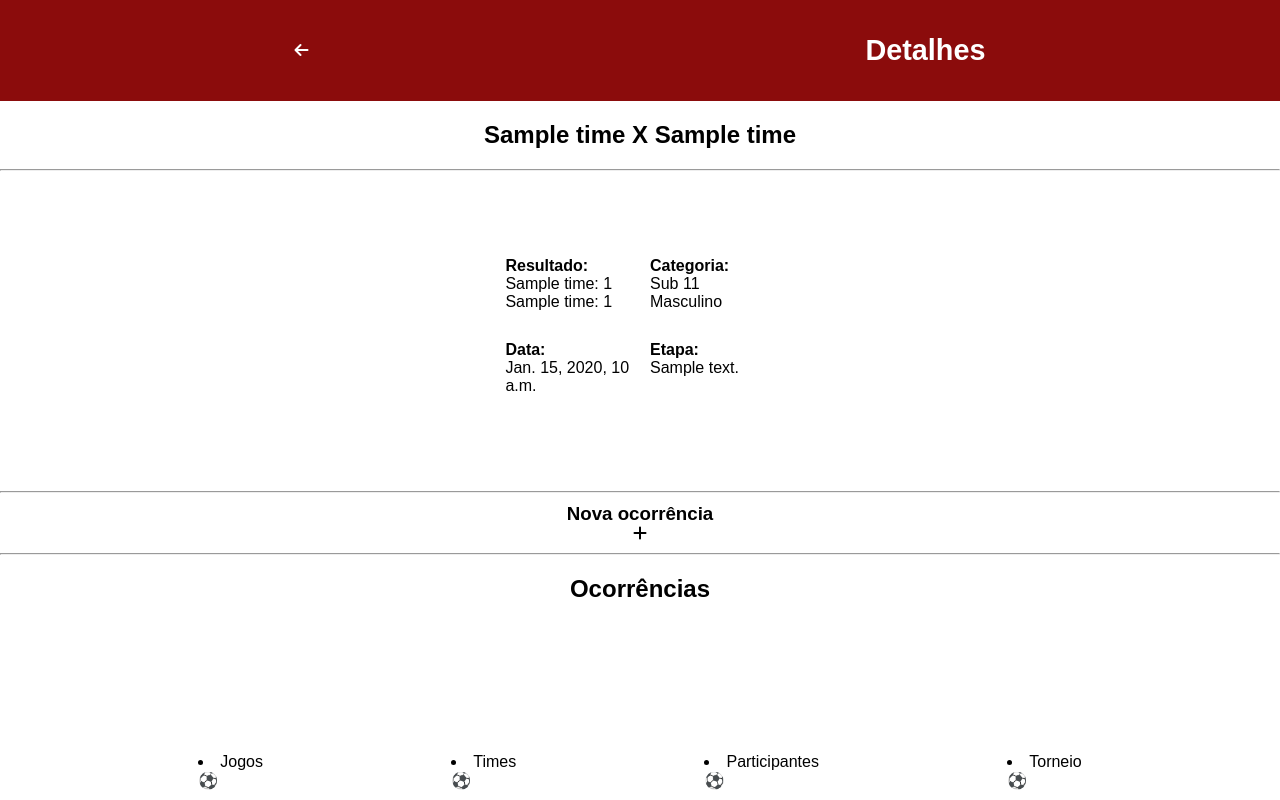
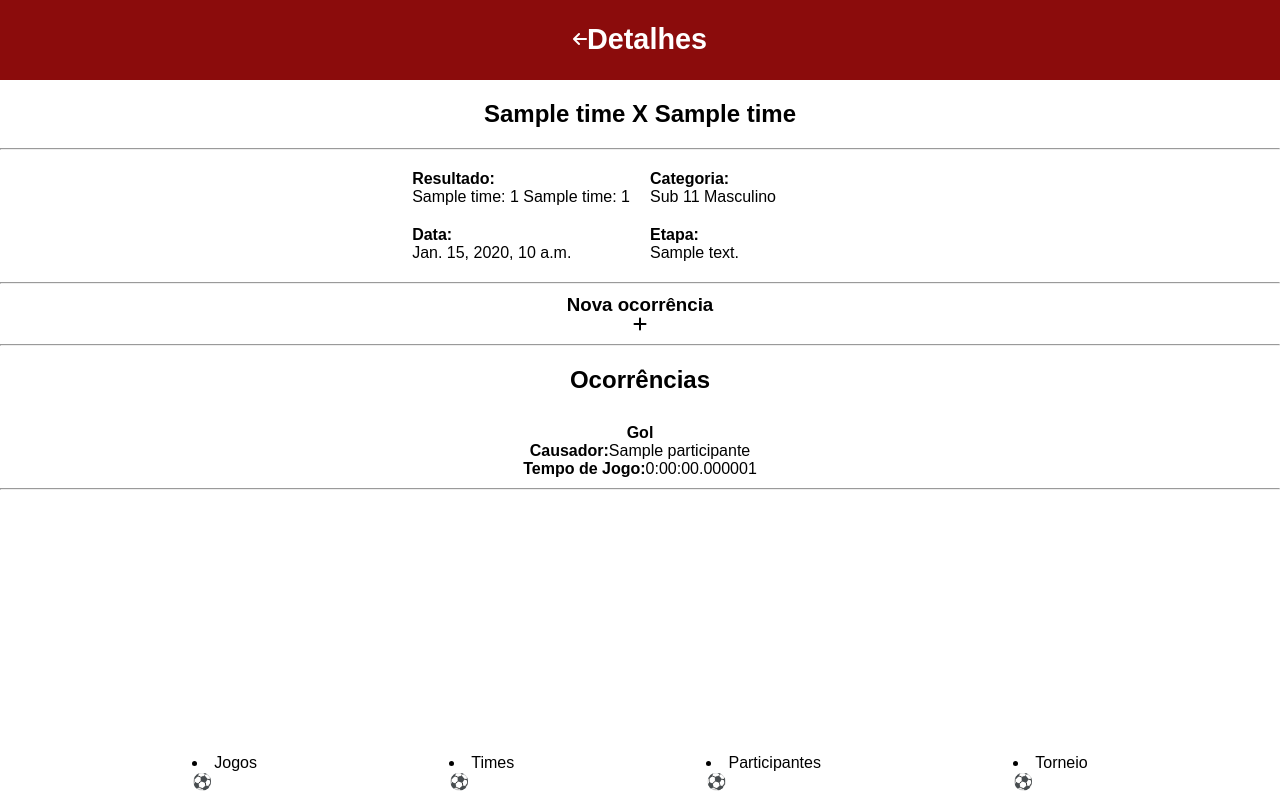
Before and after one commit to AndreASLima504/Afrojogos_Camp, a Django app: page /jogos/00000000-0000-0000-0000-000000000001/ in a window 1280 px wide. Run offline with Django 5.2, Linux system fonts and the light colour scheme; tables that the repository leaves empty hold one stand-in row (values such as "Sample post"); some libraries are stand-ins or nearby versions.

Commit message:
Dados de ocorrências em exibição corretamente

```diff
--- a/afrocamp_app/admin.py
+++ b/afrocamp_app/admin.py
@@ -9,6 +9,8 @@ admin.site.register(Time)
 @admin.register(Participante)
 class ParticipanteAdmin(admin.ModelAdmin):
     list_display = ['id', 'nome', 'funcao', 'time', 'telefone']
+
+
 admin.site.register(Bairro)
 admin.site.register(Clube)
 admin.site.register(Esporte)
--- a/afrocamp_app/models.py
+++ b/afrocamp_app/models.py
@@ -5,7 +5,7 @@ from django.utils.translation import gettext_lazy as _
 from .choices import CategoriaChoices
 
 class Usuario(models.Model):
-    id = models.UUIDField(primary_key=True, default=uuid4())
+    id = models.UUIDField(primary_key=True, default=uuid4)
     class TipoUsuario(models.TextChoices):
         VISTORIADOR = 'vis', _('Vistoriador')
         ADMINISTRADOR = 'adm', _('Administrador')
@@ -16,14 +16,16 @@ class Usuario(models.Model):
 
 
 class Funcao(models.Model):
-    id = models.UUIDField(primary_key=True, default=uuid4())
+    id = models.UUIDField(primary_key=True, default=uuid4)
+    def __str__(self):
+        return self.descricao_funcao
     descricao_funcao = models.CharField(max_length=100)
 
 class Bairro(models.Model):
     def __str__(self):
         return self.nome
 
-    id = models.UUIDField(primary_key=True, default=uuid4())
+    id = models.UUIDField(primary_key=True, default=uuid4)
     class NomeZona(models.TextChoices):
         NORTE = "NORTE", "Zona Norte"
         SUL = "SUL", "Zona Sul"
@@ -37,7 +39,7 @@ class Clube(models.Model):
     def __str__(self):
         return self.nome
 
-    id = models.UUIDField(primary_key=True, default=uuid4())
+    id = models.UUIDField(primary_key=True, default=uuid4)
     nome = models.CharField(max_length=100)
     models.ForeignKey(Bairro, on_delete=models.SET_NULL, null=True, blank=True)
 
@@ -45,14 +47,14 @@ class Esporte(models.Model):
     def __str__(self):
         return self.nome
 
-    id = models.UUIDField(primary_key=True, default=uuid4())
+    id = models.UUIDField(primary_key=True, default=uuid4)
     nome = models.CharField(max_length=100)
 
 class Responsavel_Time(models.Model):
     def __str__(self):
         return self.nome
 
-    id = models.UUIDField(primary_key=True, default=uuid4())
+    id = models.UUIDField(primary_key=True, default=uuid4)
     nome = models.CharField(max_length=100)
     telefone = models.CharField(max_length=11)
     email = models.CharField(max_length=100)
@@ -61,7 +63,7 @@ class Time(models.Model):
     def __str__(self):
         return self.nome
 
-    id = models.UUIDField(primary_key=True, default=uuid4())
+    id = models.UUIDField(primary_key=True, default=uuid4)
     clube = models.ForeignKey(Clube, on_delete=models.CASCADE)
     nome = models.CharField(max_length=100)
     responsavel = models.ForeignKey(Responsavel_Time, on_delete=models.SET_NULL, null=True, blank=True)
@@ -73,7 +75,7 @@ class Participante(models.Model):
     def __str__(self):
         return self.nome
 
-    id = models.UUIDField(primary_key=True, default=uuid4())
+    id = models.UUIDField(primary_key=True, default=uuid4)
     nome = models.CharField(max_length=100)
     cpf = models.CharField(max_length=11)
     telefone = models.CharField(max_length=11, default='', blank=True)
@@ -91,7 +93,7 @@ class Fase(models.Model):
     def __str__(self):
         return self.descricao
 
-    id = models.UUIDField(primary_key=True, default=uuid4())
+    id = models.UUIDField(primary_key=True, default=uuid4)
     descricao = models.CharField(max_length=100)
 
 class Jogo(models.Model):
@@ -99,7 +101,7 @@ class Jogo(models.Model):
         return f"{self.time_1} X {self.time_2} | {self.tempo_inicio}"
 
 
-    id = models.UUIDField(primary_key=True, default=uuid4())
+    id = models.UUIDField(primary_key=True, default=uuid4)
     tempo_inicio = models.DateTimeField(default=datetime.now)
     tempo_fim = models.DateTimeField(null=True, blank=True)
     pontuacao_time1 = models.IntegerField(default=0)
@@ -111,9 +113,9 @@ class Jogo(models.Model):
 
 class Torneio(models.Model):
     def __str__(self):
-        return f"{self.esporte} - {self.categoria}"
+        return f"{self.esporte} - {self.get_categoria_display()}"
 
-    id = models.UUIDField(primary_key=True, default=uuid4())
+    id = models.UUIDField(primary_key=True, default=uuid4)
     categoria = models.CharField(max_length=9, choices=CategoriaChoices)
     esporte = models.ForeignKey(Esporte, on_delete=models.CASCADE)
     vencedor = models.ForeignKey(Time, on_delete=models.SET_NULL, null=True, blank=True, default=None)
@@ -121,7 +123,7 @@ class Torneio(models.Model):
 
 class Ocorrencia(models.Model):
     def __str__(self):
-        return f"{self.tipo_ocorrencia} no {self.jogo}"
+        return f"{self.get_tipo_ocorrencia_display()} no {self.jogo}"
     class TipoOcorrencia(models.TextChoices):
         GOL = 'gol', _('Gol')
         AMARELO_FALTA = 'am_ft', _('Cartão Amarelo: falta')
@@ -130,16 +132,20 @@ class Ocorrencia(models.Model):
         VERMELHO_MISC = 'verm_misc', _('Cartão Vermelho: outros motivos')
         FALTA = 'ft', _('Falta')
 
-    id = models.UUIDField(primary_key=True, default=uuid4())
+    id = models.UUIDField(primary_key=True, default=uuid4)
     tipo_ocorrencia = models.CharField(choices=TipoOcorrencia)
-    tempo_jogo = models.TimeField(auto_now=False, auto_now_add=False)
+    jogo = models.ForeignKey(Jogo, on_delete=models.CASCADE)
+    tempo_jogo = models.DurationField()
     envolvidos = models.ManyToManyField(Participante, through="OcorrenciaParticipante")
-    jogo = models.ForeignKey(Jogo, on_delete=models.CASCADE)
+    def save(self, *args, **kwargs):
+        if not self.tempo_jogo and self.jogo and self.jogo.tempo_inicio:
+            self.tempo_jogo = datetime.now() - self.jogo.tempo_inicio
+        super().save(*args, **kwargs)
 
 class OcorrenciaParticipante(models.Model):
     def __str__(self):
-        return f"{self.participante} {self.envolvimento} de {self.ocorrencia}"
-    id = models.UUIDField(primary_key=True, default=uuid4())
+        return f"{self.participante} {self.get_envolvimento_display()} de {self.ocorrencia}"
+    id = models.UUIDField(primary_key=True, default=uuid4)
     participante = models.ForeignKey(Participante, on_delete=models.CASCADE)
     class Envolvimento(models.TextChoices):
         CAUSADOR = 'cs', _('Causador')
--- a/afrocamp_app/static/main.css
+++ b/afrocamp_app/static/main.css
@@ -4,36 +4,66 @@
     box-sizing: border-box;
   }
 
-  body {
+  :root {
+      --navbar-height: 7vh;
+      --header-height: 10vh;
+    }
+
+
+    body {
     font-family: Arial, sans-serif;
-    background-color: #fff;
+    background-color: #ffff;
   }
 
   .header {
     background-color: #8B0C0C;
     color: white;
-    padding: 2rem 1rem;
+    /* padding: 2rem 1rem; */
     display: flex;
-    justify-content: space-around;
+    justify-content: center;
     align-items: center;
+    position: sticky;
+    width:100%;
+    height: var(--header-height);
+    top:0;
+    z-index: 99;
+  }
 
-  }
   a{
     text-decoration: none;
     color: black;
   }
+
   .header a{
     text-decoration: none;
     color: white;
   }
+
   .header h1 {
     font-size: 1.8rem;
     line-height: 1.3;
   }
 
   .container {
-    padding: 1.5rem;
+    width: 90%;
+    margin-left: auto;
+    margin-right: auto;
+    display: flex;
+    flex-direction: column;
+    align-items: center;
   }
+
+  .dados-jogo {
+  display: grid;
+  grid-template-columns: repeat(2, 1fr);
+  gap: 20px;
+  padding: 20px;
+  justify-items: stretch;
+  align-items: stretch;
+}
+.dados-jogo span{
+  font-weight: bold;
+}
 
   .login-title {
     display: flex;
@@ -91,17 +121,14 @@
     text-align: center;      /* Centraliza o texto (opcional) */
   }
 
+  .content{
+    /* padding-bottom: var(--navbar-height); */
+  }
+
   button:hover {
     background-color: #a00e0e;
   }
-  nav{
-      position: fixed;
-      left: 0px;
-      padding: 10px;
-      bottom: 0px;
-      width: 100%;
-      background-color: #fff;
-    }
+
   nav ul{
       list-style-type: none;
       margin: 0px;
@@ -152,7 +179,7 @@
     .titulo{
         font-weight: bold;
         text-align: center;
-        margin-bottom: 20px;
+
     }
     .linha {
       display: flex;
@@ -169,7 +196,12 @@
     }
 
     .footer_nav{
-        display: flex;
-        justify-content: space-evenly;
-        align-items: center;
+      display: flex;
+      justify-content: space-evenly;
+      align-items: center;
+      position: fixed;
+      bottom: 0;
+      width: 100%;
+      background-color: #ffff;
+      height: var(--navbar-height);
     }
--- a/afrocamp_app/templates/pages/jogo_detalhes.html
+++ b/afrocamp_app/templates/pages/jogo_detalhes.html
@@ -1,6 +1,7 @@
 {% load static %}
 <!DOCTYPE html>
 <html lang="en">
+
 <head>
   <meta charset="UTF-8">
   <script src="https://kit.fontawesome.com/f842f81dd4.js" crossorigin="anonymous"></script>
@@ -8,41 +9,54 @@
   <link rel="stylesheet" href="{% static 'main.css' %}">
   <title></title>
 </head>
+
 <body>
   <div class="header">
     <a href="jogos.html"><i class="fa-solid fa-arrow-left"></i></a>
     <h1>Detalhes</h1>
   </div>
-    <div class="cadastro">
+
+  <div class="titulo">
     <h2>{{ jogo.time_1.nome }} X {{ jogo.time_2.nome }}</h2>
-
   </div>
   <hr>
   <div class="container">
-        <ol class="lista-jogo">
-            <li>
-              <strong>Resultado:</strong><br>
+    <section id="detalhes-jogo">
+
+    </section>
+    <div class="dados-jogo">
+      <div class="info-jogo">
+        <span>Resultado:</span><br>
         {{jogo.time_1.nome}}: {{ jogo.pontuacao_time1 }}
         {{jogo.time_2.nome}}: {{ jogo.pontuacao_time2 }}
-            </li>
-            <li>
-              <strong>Categoria:</strong><br>
+
+      </div>
+      <div class="info-jogo">
+        <span>Categoria:</span><br>
         {{jogo.time_1.get_categoria_display}}
-            </li>
-            <li>
-              <strong>Data:</strong><br>
+      </div>
+
+      <div class="info-jogo">
+        <span>Data:</span><br>
         {% if not jogo.tempo_fim %}
         EM<br>
         ANDAMENTO
         {% else %}
         {{jogo.tempo_fim}}
         {% endif %}
-            </li>
-            <li>
-              <strong>Etapa:</strong><br>
+      </div>
+
+      <div class="info-jogo">
+        <span>Etapa:</span><br>
         {{jogo.fase}}
-            </li>
-          </ol>
+      </div>
+    </div>
+    {% if not jogo.tempo_fim %}
+    <div>
+      <button>Encerrar Jogo</button>
+    </div>
+    {% endif %}
+
   </div>
   <hr>
 
@@ -53,9 +67,12 @@
   <hr>
 
   <h2>Ocorrências</h2>
-    {% for ocorrencia in jogo.ocorrencia %}
-      {% include 'pages/partials/item_ocorrencia.html' %}
+  {% for o in ocorrencias %}
+  {% include 'pages/partials/ocorrencia_falta.html' %}
   {% endfor %}
+
+
+  {% include 'pages/partials/footer_nav.html'%}
 </body>
-{% include 'pages/partials/footer_nav.html'%}
+
 </html>
--- /dev/null
+++ b/afrocamp_app/templates/pages/partials/ocorrencia_falta.html
@@ -0,0 +1,9 @@
+    <div class="item-ocorrencia container">
+        <div class="titulo">{{o.tipo_ocorrencia}}</div>
+            {% for envolvido in o.envolvidos %}
+                <div><span class="label">{{envolvido.envolvimento}}:</span><span>{{envolvido.participante.nome}}</span></div>
+            {% endfor %}
+            <div><span class="label">Tempo de Jogo:</span><span>{{ o.tempo_jogo }}</span></div>
+        </div>
+    </div>
+<hr>
--- a/afrocamp_app/views.py
+++ b/afrocamp_app/views.py
@@ -5,7 +5,7 @@ def login(request):
     return render(request, 'pages/login.html')
 
 def jogos(request):
-    jogos = Jogo.objects.all().order_by('-tempo_fim')
+    jogos = Jogo.objects.all().order_by('tempo_fim')
     context = {
         'jogos': jogos
     }
@@ -13,9 +13,30 @@ def jogos(request):
 
 def detalhes_jogo(request, id_jogo):
     jogo = Jogo.objects.get(id=id_jogo)
+    ocorrencias = Ocorrencia.objects.filter(jogo=jogo).order_by('-tempo_jogo')
+
+    ocorrencias_detalhes = []
+    for o in ocorrencias:
+        envolvidos = []
+        ocorrencia_participantes = o.ocorrenciaparticipante_set.all()
+        for op in ocorrencia_participantes:
+            envolvidos.append({
+                "participante": op.participante,
+                "envolvimento": op.get_envolvimento_display()
+            })
+
+        ocorrencias_detalhes.append({
+            "tipo_ocorrencia": o.get_tipo_ocorrencia_display(),
+            "tempo_jogo": o.tempo_jogo,
+            "envolvidos": envolvidos
+        })
+
+
     context = {
-        'jogo': jogo
+        'jogo': jogo,
+        'ocorrencias': ocorrencias_detalhes
     }
+    print(ocorrencias_detalhes)
     return render(request, 'pages/jogo_detalhes.html', context)
 
 def times(request):
```
Also changed, not shown: afrocamp_app/templates/pages/partials/item_jogo.html (+8 -2 lines), afrocamp_app/templates/pages/partials/item_ocorrencia.html (deleted, +0 -7 lines). Lines whose indentation alone changed are shown as unchanged.
